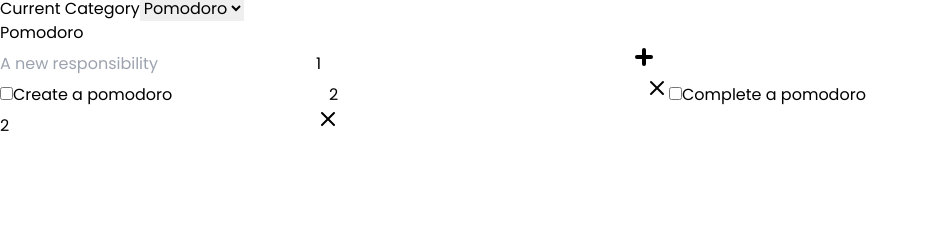
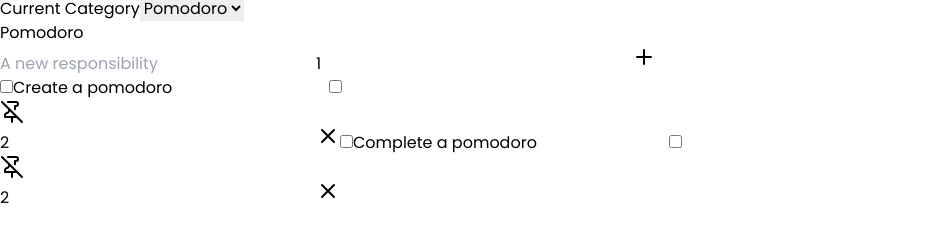
Before and after one commit to Elagoht/PomoDoIt, a React (Vite) app: page / in a window 1280 px wide. Shown: the part 131-372 px from the top of the page, without its empty margins (0-929 px from the left). Built offline with nearby package versions, Linux system fonts and the light colour scheme.

Commit message:
feat: pinning important Todos

```diff
--- a/src/components/TodoItem.tsx
+++ b/src/components/TodoItem.tsx
@@ -1,8 +1,8 @@
 import { FC } from "react"
-import { RemoveTodo, SetTodo, SetTodoChecked, SetTodoSessions } from "../utils/states"
+import { RemoveTodo, SetTodo, SetTodoChecked, SetTodoPinend, SetTodoSessions } from "../utils/states"
 import classNames from "classnames"
 import { IToDo } from "../types/states"
-import { X } from "lucide-react"
+import { X, Pin, PinOff } from "lucide-react"
 
 interface TodoItemProps {
   categoryName: string
@@ -38,7 +38,25 @@ const TodoItem: FC<TodoItemProps> = ({ categoryName, index, item }) => {
       placeholder="Don't leave todos empty"
       onBlur={(event) => SetTodo([categoryName, item.id, event.currentTarget.value])}
     />
-
+    {
+      !item.checked &&
+      <label
+        className="h-14 w-14 -mr-2 flex justify-center items-center"
+      >
+        <input
+          type="checkbox"
+          checked={item.checked ? false : item.pinned}
+          disabled={item.checked}
+          onChange={(event) => SetTodoPinend([categoryName, item.id, event.currentTarget.checked])}
+          className="hidden"
+        />
+        {
+          item.pinned
+            ? <Pin />
+            : <PinOff className="text-neutral-400" />
+        }
+      </label>
+    }
     <input
       value={item.session}
       onChange={(event) =>
--- a/src/components/TodoList.tsx
+++ b/src/components/TodoList.tsx
@@ -19,9 +19,12 @@ const TodoList: FC<TodoListProps> = ({ category }) => {
     const newToDoSessions: HTMLInputElement = event.currentTarget.previousSibling as HTMLInputElement
     const newToDo: HTMLInputElement = newToDoSessions.previousSibling as HTMLInputElement
 
+    if (newToDo.value === "") return
+
     AddTodo([category[0], {
       id: nanoid(),
       checked: false,
+      pinned: false,
       session: parseInt(newToDoSessions.value),
       remaining: parseInt(newToDoSessions.value),
       todo: newToDo.value
@@ -38,9 +41,12 @@ const TodoList: FC<TodoListProps> = ({ category }) => {
     const newToDoSessions: HTMLInputElement = event.currentTarget.nextSibling as HTMLInputElement
     const newToDo: HTMLInputElement = event.currentTarget
 
+    if (newToDo.value === "") return
+
     AddTodo([category[0], {
       id: nanoid(),
       checked: false,
+      pinned: false,
       session: parseInt(newToDoSessions.value),
       remaining: parseInt(newToDoSessions.value),
       todo: newToDo.value
@@ -74,7 +80,7 @@ const TodoList: FC<TodoListProps> = ({ category }) => {
           className="flex gap-2 bg-green-100 hover:bg-green-200 -mx-2 -mr-4 p-4 text-green-600 hover:text-green-800 transition-colors"
           onClick={(event) => handleNewToDo(event)}
         >
-          <Plus strokeWidth={4} />
+          <Plus />
         </button>
 
       </label>
@@ -83,14 +89,13 @@ const TodoList: FC<TodoListProps> = ({ category }) => {
 
         {structuredClone(todos)
           .sort((a, b) =>
-            a.checked === b.checked
-              ? a.session >= b.session
-                ? 1
-                : -1
-              : a.checked
-                ? 1
-                : -1
-          )
+            a.pinned !== b.pinned
+              ? (a.pinned ? -1 : 1)
+              : a.checked !== b.checked
+                ? a.checked
+                  ? 1
+                  : -1
+                : a.session - b.session)
           .map((item, index) => (
             <TodoItem
               categoryName={categoryName}
--- a/src/contexts/todos.ts
+++ b/src/contexts/todos.ts
@@ -10,6 +10,7 @@ const initialState: IToDos = {
         {
           id: nanoid(),
           checked: false,
+          pinned: false,
           session: 2,
           remaining: 2,
           todo: "Create a pomodoro"
@@ -17,6 +18,7 @@ const initialState: IToDos = {
         {
           id: nanoid(),
           checked: false,
+          pinned: false,
           session: 2,
           remaining: 2,
           todo: "Complete a pomodoro"
@@ -26,6 +28,7 @@ const initialState: IToDos = {
         {
           id: nanoid(),
           checked: false,
+          pinned: false,
           session: 2,
           remaining: 2,
           todo: "Check a todo as completed"
@@ -71,6 +74,13 @@ const Todos = createSlice<IToDos, SliceCaseReducers<IToDos>>({
           (state.todos[category].find(todo => todo.id === id) as IToDo).checked = checked
         }
     },
+    setTodoPinned: (state: IToDos, action: PayloadAction<[string, string, boolean]>) => {
+      const [category, id, pinned] = action.payload
+      if (state.todos[category])
+        if (state.todos[category].find(todo => todo.id === id)) {
+          (state.todos[category].find(todo => todo.id === id) as IToDo).pinned = pinned
+        }
+    },
     setTodo: (state: IToDos, action: PayloadAction<[string, string, string]>) => {
       const [category, id, todo] = action.payload
       if (state.todos[category])
@@ -95,5 +105,5 @@ const Todos = createSlice<IToDos, SliceCaseReducers<IToDos>>({
   }
 })
 
-export const { addCategory, removeCategory, addTodo, removeTodo, setTodo, setTodoChecked, setTodoSessions, setTodoRemainingSessions } = Todos.actions
+export const { addCategory, removeCategory, addTodo, removeTodo, setTodo, setTodoChecked, setTodoPinned, setTodoSessions, setTodoRemainingSessions } = Todos.actions
 export default Todos.reducer
--- a/src/types/states.d.ts
+++ b/src/types/states.d.ts
@@ -6,6 +6,7 @@ export interface IToDo {
   todo: string
   session: number
   remaining: number
+  pinned: boolean
 }
 
 export interface IToDos {
--- a/src/utils/states.ts
+++ b/src/utils/states.ts
@@ -1,6 +1,6 @@
 import store from "../contexts"
 import { resetTimer, setDuration, setPlaying, setRemaining, setState } from "../contexts/pomodoro"
-import { addCategory, addTodo, removeCategory, removeTodo, setTodo, setTodoChecked, setTodoSessions } from "../contexts/todos"
+import { addCategory, addTodo, removeCategory, removeTodo, setTodo, setTodoChecked, setTodoPinned, setTodoSessions } from "../contexts/todos"
 import { IToDo } from "../types/states"
 
 // Save to Local Storage
@@ -37,7 +37,12 @@ export const SetTodo = (payload: [string, string, string]): void => {
   saveTodos()
 }
 export const SetTodoChecked = (payload: [string, string, boolean]): void => {
+  store.dispatch(setTodoPinned([payload[0], payload[1], false]))
   store.dispatch(setTodoChecked(payload))
+  saveTodos()
+}
+export const SetTodoPinend = (payload: [string, string, boolean]): void => {
+  store.dispatch(setTodoPinned(payload))
   saveTodos()
 }
 export const SetTodoSessions = (payload: [string, string, number]): void => {
```
